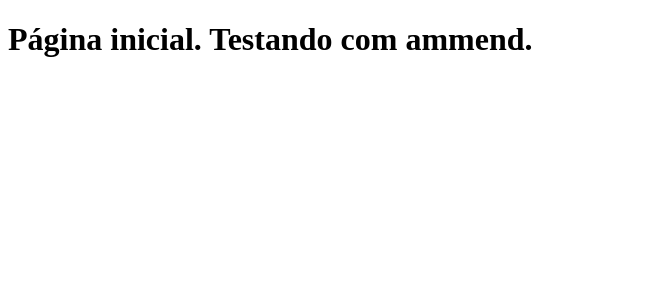
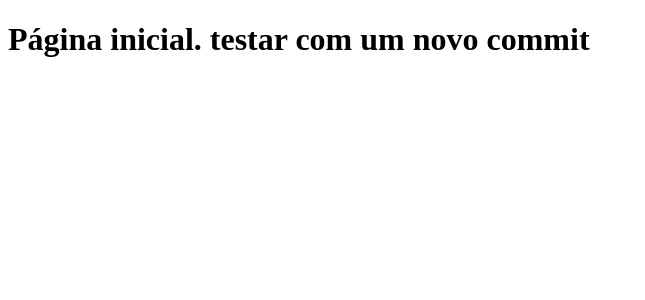
Before and after one commit to PedroAugusto-Sensei/Clone_tabnews, a Next.js app: page / in a window 1280 px wide. Shown: the top 300 px of the page, without its empty margins (0-645 px from the left). Built offline with nearby package versions, Linux system fonts and the light colour scheme.

Commit message:
teste sem ammend, ou seja, novo commit.

```diff
--- a/pages/index.js
+++ b/pages/index.js
@@ -1,5 +1,5 @@
 function Home() {
-    return   <h1>Página inicial. Testando com ammend.</h1>
+    return   <h1>Página inicial. testar com um novo commit</h1>
 }
 
 export default Home;
```
